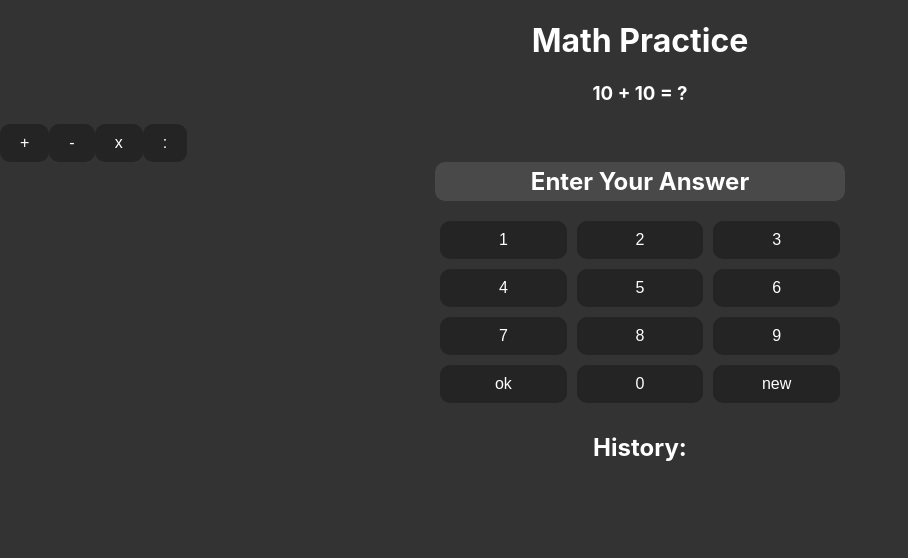
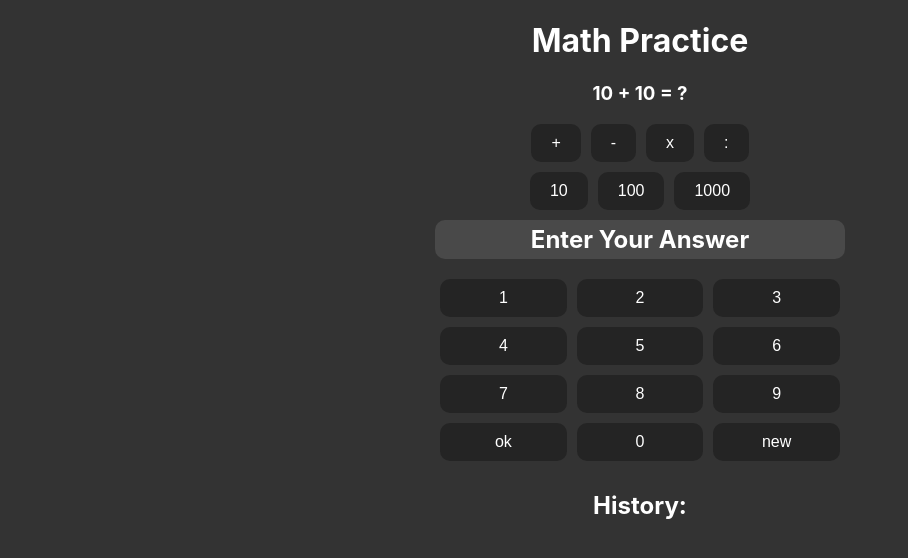
Before and after one commit to gateniomer/math-practice-app, a React (Create React App) app: page / in a window 1280 px wide. Both pictures are taken after a click on the button "start". Shown: the top 558 px of the page, without its empty margins (0-908 px from the left). Built offline with nearby package versions, Linux system fonts and the light colour scheme.

Commit message:
added accumulator

```diff
--- a/src/App.css
+++ /dev/null
@@ -1,42 +0,0 @@
-.App {
-  text-align: center;
-}
-
-.App-logo {
-  height: 40vmin;
-  pointer-events: none;
-}
-
-@media (prefers-reduced-motion: no-preference) {
-  .App-logo {
-    animation: App-logo-spin infinite 20s linear;
-  }
-}
-
-.App-header {
-  background-color: #282c34;
-  min-height: 100vh;
-  display: flex;
-  flex-direction: column;
-  align-items: center;
-  justify-content: center;
-  font-size: calc(10px + 2vmin);
-  color: white;
-}
-
-.App-link {
-  color: #61dafb;
-}
-.start-btn{
-  display: block;
-  margin: auto;
-}
-
-@keyframes App-logo-spin {
-  from {
-    transform: rotate(0deg);
-  }
-  to {
-    transform: rotate(360deg);
-  }
-}
--- a/src/App.js
+++ b/src/App.js
@@ -1,9 +1,6 @@
-import './App.css';
 import Calculator from './components/calculator/calculator';
 
 function App() {
-
-
   return <Calculator/>
 }
 
--- /dev/null
+++ b/src/accumulatorBar/accumulatorBar.component.jsx
@@ -0,0 +1,13 @@
+import Button from "../components/button/button";
+
+const AccumulatorBar = (props) => {
+  return (
+  <div className="accumulatorBar">
+    <Button value={'10'} onClickHandler={()=>props.callback(10)}/>
+    <Button value={'100'} onClickHandler={()=>props.callback(100)}/>
+    <Button value={'1000'} onClickHandler={()=>props.callback(1000)}/>
+  </div>
+  )
+}
+
+export default AccumulatorBar;
--- a/src/components/calculator/calculator.jsx
+++ b/src/components/calculator/calculator.jsx
@@ -3,6 +3,7 @@ import ButtonPad from "../buttonPad/buttonPad";
 import Button from "../button/button";
 import { MATH_OPERATIONS } from "../../utils/utils";
 import MathOpetaionsBar from "../mathOpetaionsBar/mathOpetaionsBar.component";
+import AccumulatorBar from "../../accumulatorBar/accumulatorBar.component";
 
 class Calculator extends Component{
   constructor(props){
@@ -26,10 +27,14 @@ class Calculator extends Component{
     ? additionalDetails.mathOperation
     : this.state.mathOperation;
 
-    const num2 = Math.floor(Math.random()*this.state.acc + 1);
+    const acc = ('acc' in additionalDetails)
+    ? additionalDetails.acc
+    : this.state.acc;
+
+    const num2 = Math.floor(Math.random()*acc + 1);
     const num1 = (mathOperation.sign === MATH_OPERATIONS.divide.sign)
-    ? num2 * Math.floor(Math.random()*this.state.acc + 1)
-    : Math.floor(Math.random()*this.state.acc + 1);
+    ? num2 * Math.floor(Math.random()*acc + 1)
+    : Math.floor(Math.random()*acc + 1);
 
     this.setState({
       num1,
@@ -74,9 +79,8 @@ class Calculator extends Component{
   }
   onStartHandler = () => this.newExercise({started:true});
 
-  mathOpetaionsBarHandler = (operation) =>{
-    this.newExercise({mathOperation:operation});
-  }
+  mathOpetaionsBarHandler = (operation) => this.newExercise({mathOperation:operation});
+  accumulatorBarHandler = (acc) => this.newExercise({acc:acc});
 
   render(){
     {console.log('render',this.state.answer);}
@@ -85,8 +89,9 @@ class Calculator extends Component{
       <h1>Math Practice</h1>
       {this.state.started ?
         <>
-        <h3>{this.state.num1} {this.state.mathOperation.sign} {this.state.num2} = ?</h3>
+        <h3>{Math.max(this.state.num1,this.state.num2)} {this.state.mathOperation.sign} {Math.min(this.state.num1,this.state.num2)} = ?</h3>
         <MathOpetaionsBar callback={this.mathOpetaionsBarHandler}/>
+        <AccumulatorBar callback={this.accumulatorBarHandler}/>
         <h2 className="mp-input-heading">{this.state.input?this.state.input:'Enter Your Answer'}</h2>
         <ButtonPad input={this.state.input} onClickHandler={this.onClickHandler}/>
         <h2>History:</h2>
--- a/src/components/mathOpetaionsBar/mathOpetaionsBar.component.jsx
+++ b/src/components/mathOpetaionsBar/mathOpetaionsBar.component.jsx
@@ -2,12 +2,12 @@ import Button from "../button/button";
 import { MATH_OPERATIONS } from "../../utils/utils";
 const MathOpetaionsBar = (props)=>{
   return(
-    <>
+    <div className="mathOpetaionsBar">
       <Button value='+' onClickHandler={()=>props.callback(MATH_OPERATIONS.sum)}/>
       <Button value='-' onClickHandler={()=>props.callback(MATH_OPERATIONS.subtract)}/>
       <Button value='x' onClickHandler={()=>props.callback(MATH_OPERATIONS.multiply)}/>
       <Button value=':' onClickHandler={()=>props.callback(MATH_OPERATIONS.divide)}/>
-    </>
+    </div>
   )
 }
 
--- a/src/index.css
+++ b/src/index.css
@@ -48,3 +48,16 @@ h1,h2,h3{
   max-width: 400px;
   margin: 10px auto;
 }
+
+.start-btn{
+  display: block;
+  margin: auto;
+}
+
+.mathOpetaionsBar,
+.accumulatorBar{
+  display: flex;
+  justify-content: center;
+  column-gap: 10px;
+  margin: 10px 0;
+}
```
Also changed, not shown: 12 other files (tests, documents, lock files or other folders).
